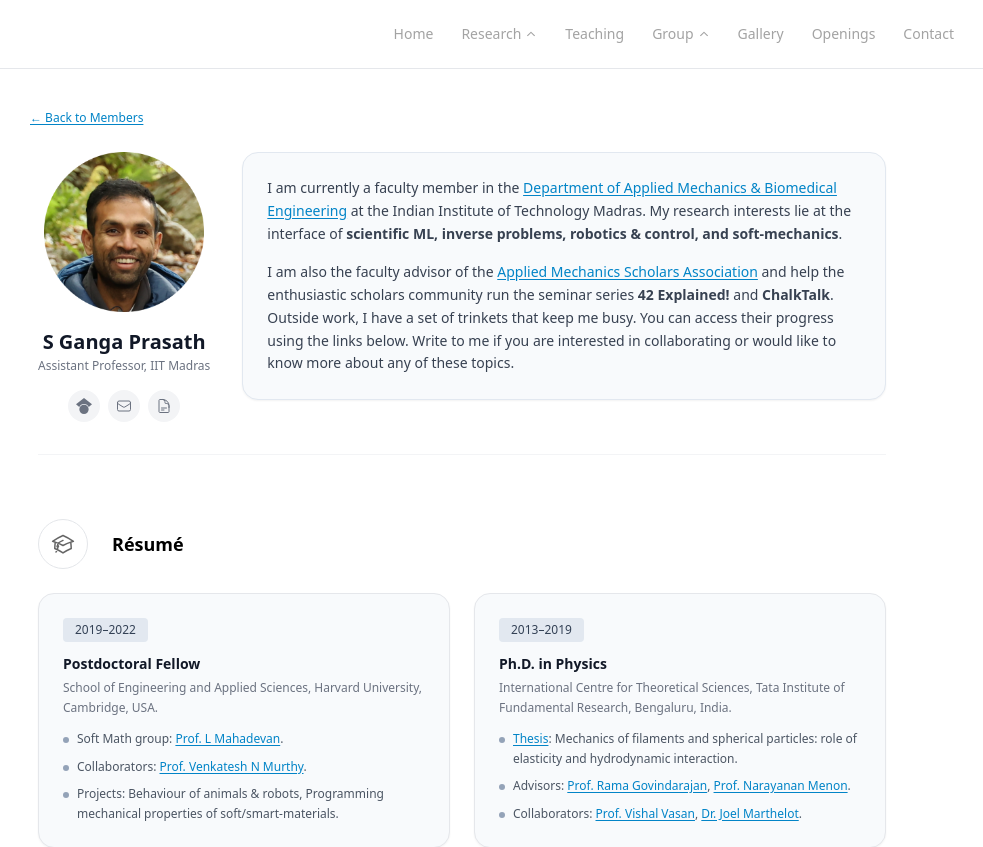
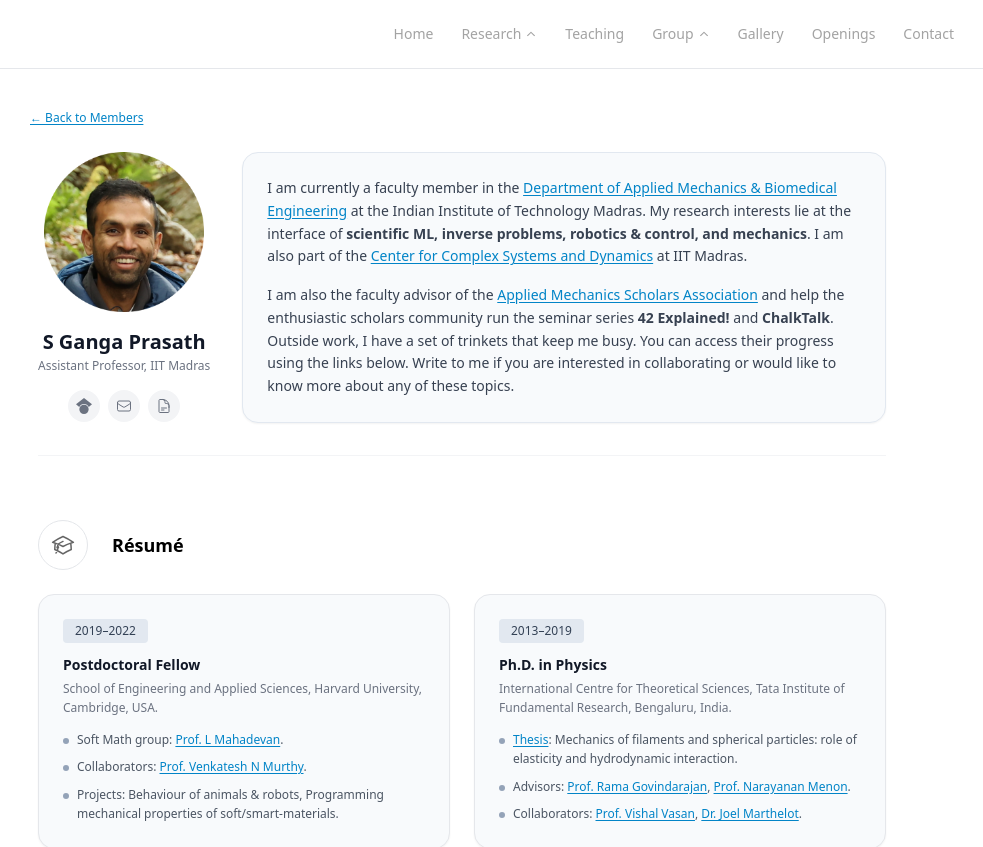
Before and after one commit to sgangaprasath/interface, a Next.js app: page /members/sgp in a window 1280 px wide. Shown: the top 847 px of the page, without its empty margins (218-1201 px from the left). Built offline with nearby package versions, Linux system fonts and the light colour scheme.

Commit message:
AddedCCSD

```diff
--- a/app/members/sgp/page.tsx
+++ b/app/members/sgp/page.tsx
@@ -244,7 +244,7 @@ const SGPPage = () => {
                 Department of Applied Mechanics &amp; Biomedical Engineering
               </Link>{" "}
               at the Indian Institute of Technology Madras. My research interests lie at the interface of{" "}
-              <strong>scientific ML, inverse problems, robotics & control, and soft-mechanics</strong>.
+              <strong>scientific ML, inverse problems, robotics & control, and mechanics</strong>. I am also part of the <Link href="https://ccsd.iitm.ac.in" target="_blank" rel="noopener noreferrer" className="text-sky-600 hover:text-sky-800 underline underline-offset-2">Center for Complex Systems and Dynamics</Link> at IIT Madras.
             </p>
             <p>
               I am also the faculty advisor of the{" "}
```
